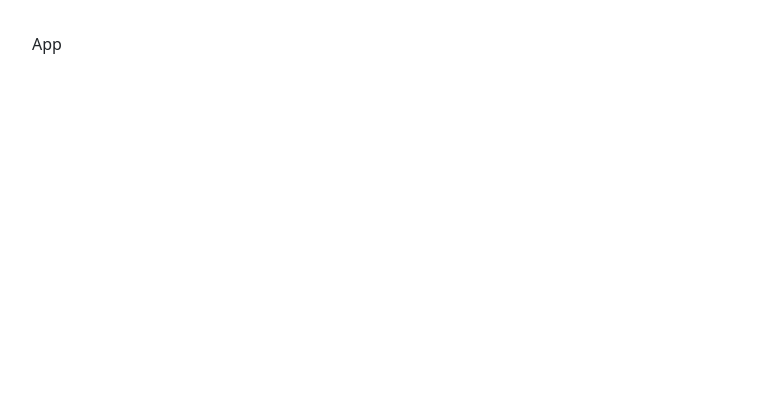
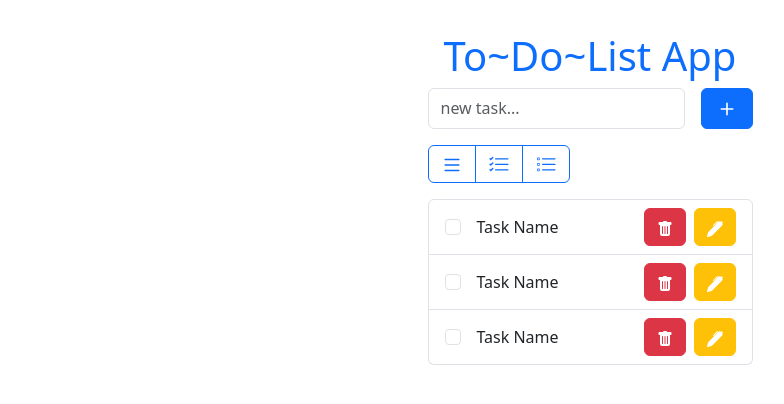
Before and after one commit to LucaM0001/OrganizeMe, a React (Vite) app: page / in a window 1280 px wide. Shown: the top 404 px of the page, without its empty margins (50-834 px from the left). Built offline with nearby package versions, Linux system fonts and the light colour scheme.

Commit message:
front-end terminee

```diff
--- a/src/App.css
+++ b/src/App.css
@@ -3,3 +3,20 @@
   margin: 0 auto;
   padding: 2rem;
 }
+
+#app {
+  display: flex;
+  justify-content: center;
+  align-items: center;
+}
+
+#addForm {
+  display: flex;
+  justify-content: space-between;
+}
+
+.list-group-item {
+  display: flex !important;
+  justify-content: space-between !important;
+  align-items: center !important;
+}
--- a/src/App.jsx
+++ b/src/App.jsx
@@ -2,9 +2,14 @@ import "./App.css";
 import "bootstrap/dist/css/bootstrap.min.css";
 
 import React from "react";
+import Tasks from "./components/Tasks/Tasks";
 
 const App = () => {
-  return <div className="container">App</div>;
+  return (
+    <div className="container" id="app">
+      <Tasks />
+    </div>
+  );
 };
 
 export default App;
--- /dev/null
+++ b/src/components/Tasks/AddForm/AddForm.jsx
@@ -0,0 +1,18 @@
+import { Plus } from "react-bootstrap-icons";
+
+const AddForm = (props) => {
+  return (
+    <form id="addForm" className="mb-3">
+      <input
+        type="text"
+        className="form-control me-3"
+        placeholder="new task..."
+      />
+      <button type="submit" className="btn btn-primary">
+        <Plus size={26} />
+      </button>
+    </form>
+  );
+};
+
+export default AddForm;
--- /dev/null
+++ b/src/components/Tasks/Task/Task.jsx
@@ -0,0 +1,22 @@
+import { PenFill, TrashFill } from "react-bootstrap-icons";
+
+const Task = (props) => {
+  return (
+    <li className="list-group-item">
+      <div>
+        <input type="checkbox" className="form-check-input" />
+        <span className="ms-3">Task Name</span>
+      </div>
+      <div>
+        <button className="btn btn-danger me-2">
+          <TrashFill />
+        </button>
+        <button className="btn btn-warning">
+          <PenFill color="white" />
+        </button>
+      </div>
+    </li>
+  );
+};
+
+export default Task;
--- /dev/null
+++ b/src/components/Tasks/Tasks.jsx
@@ -0,0 +1,32 @@
+import { List, ListCheck, ListTask } from "react-bootstrap-icons";
+import AddForm from "./AddForm/AddForm";
+import Task from "./Task/Task";
+
+const Tasks = (props) => {
+  return (
+    <div id="tasks">
+      <h1 className="text-center text-primary" id="title">
+        To~Do~List App
+      </h1>
+      <AddForm />
+      <div className="btn-group mb-3" id="filters">
+        <button className="btn btn-outline-primary">
+          <List size={22} />
+        </button>
+        <button className="btn btn-outline-primary">
+          <ListCheck size={22} />
+        </button>
+        <button className="btn btn-outline-primary">
+          <ListTask size={22} />
+        </button>
+      </div>
+      <ul className="list-group">
+        <Task />
+        <Task />
+        <Task />
+      </ul>
+    </div>
+  );
+};
+
+export default Tasks;
```
Also changed, not shown: src/components/Tasks/UpdateForm/UpdateForm.jsx (added).
